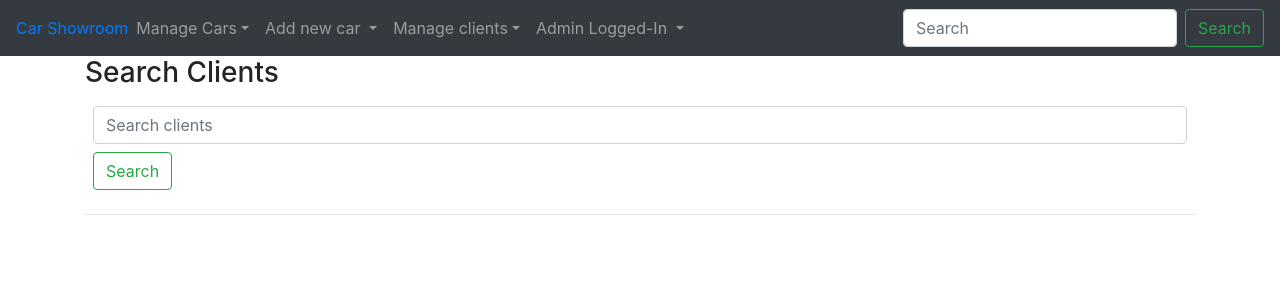
After one commit to ashur-k/CI-MS3-Car-Showroom, a Flask app: page /client_blueprint/view_all_clients in a window 1280 px wide. The commit adds this page. Shown: the top 300 px of the page. Run offline with Flask 2, Linux system fonts and the light colour scheme; data that the repository does not hold is empty; some libraries are stand-ins or nearby versions.

Commit message:
errors found in testing and dealt with and updated sold cars and view clients functionality

```diff
--- a/admin/templates/admin_base.html
+++ b/admin/templates/admin_base.html
@@ -38,8 +38,9 @@
         <div class="dropdown-menu" aria-labelledby="navbarDropdown">
             <a class="dropdown-item" href="{{url_for('admin.add_car_company')}}">Add Car Make/Model</a>
                 <div class="dropdown-divider"></div>
-            <a class="dropdown-item" href="{{url_for('admin.update_car_info')}}">Edit existing Car Make/Model/info</a>
-
+            <a class="dropdown-item" href="{{url_for('admin.update_car_info')}}">Edit existing Car Info</a>
+            <div class="dropdown-divider"></div>
+             <a class="dropdown-item" href="{{url_for('client_blueprint.sold_cars')}}">Sold cars</a>
         </div>
       </li>
       <li class="nav-item dropdown">
@@ -56,6 +57,8 @@
         <a class="nav-link dropdown-toggle" href="#" id="admin_logged_in" role="button" data-toggle="dropdown" aria-haspopup="true" aria-expanded="false">Manage clients</a>
         <div class="dropdown-menu" aria-labelledby="navbarDropdown">
           <a class="dropdown-item" href="{{url_for('client_blueprint.add_new_client')}}">Add new clients</a>
+          <div class="dropdown-divider"></div>
+          <a class="dropdown-item" href="{{url_for('client_blueprint.view_all_clients')}}">View all clients</a>
           <div class="dropdown-divider"></div>
               <form action="{{url_for('client_blueprint.client_search')}}" method="POST" class="p-2">
                 <input class="form-control mr-sm-2" id="client_search" name="search" type="client_search" placeholder="Search clients" aria-label="Search" required>
--- a/admin/templates/starter_car_edit.html
+++ b/admin/templates/starter_car_edit.html
@@ -41,7 +41,7 @@
       <input class="form-control" id="new_reg_num" name="reg_num" value="{{ new_reg_num }}" type="text" required>
  {% else %}
  <label for="reg_no">Fill-in new registration number if you want to update</label>
-      <input class="form-control" id="new_reg_num" name="reg_num" value="{{ car_coll.reg_num }}" type="text" required>
+      <input class="form-control" name="reg_num" value="{{ car_coll.reg_num }}" type="text" required>
  {% endif %}
 
 
--- a/clients/clients.py
+++ b/clients/clients.py
@@ -113,6 +113,7 @@ def client_search():
     find_client_name = mongo.db.client_info.find({'full_name': request.form['search']})
     find_client_email = mongo.db.client_info.find({'email': request.form['search']})
     find_client_phone = mongo.db.client_info.find({'phone': request.form['search']})
+    find_client_from_car_registration = mongo.db.client_info.find({'reg_num': request.form['search']})
 
     if find_client_name.count() > 0:
         client_name = 'with name ' + request.form['search']
@@ -125,6 +126,10 @@ def client_search():
     elif find_client_phone.count() > 0:
         client_phone = 'with phone ' + request.form['search']
         return render_template('client_search.html', admin_cars_make=mongo.db.car_make.find(), clients=find_client_phone, client=client_phone)
+
+    elif find_client_from_car_registration.count() > 0:
+        car_reg = 'with car registration ' + request.form['search']
+        return render_template('client_search.html', admin_cars_make=mongo.db.car_make.find(), clients=find_client_from_car_registration, client=car_reg)
 
     return render_template('client_search.html', admin_cars_make=mongo.db.car_make.find())
 
@@ -146,8 +151,22 @@ def view(reg_num):
     return render_template('view_car.html', admin_cars_make=admin_cars_make, car_info=car_info)
 
 
+@client_blueprint.route('/sold_cars/')
+def sold_cars():
+    sold_cars = mongo.db.sold_cars.find()
+    admin_cars_make = mongo.db.car_make.find()
+    return render_template('sold_cars.html', admin_cars_make=admin_cars_make, sold_cars=sold_cars)
+
+
 @client_blueprint.route('/sold_car_info/<reg_num>/')
 def sold_car_info(reg_num):
     car_info = mongo.db.sold_cars.find_one({'reg_num': reg_num})
     admin_cars_make = mongo.db.car_make.find()
     return render_template('sold_car_info.html', admin_cars_make=admin_cars_make, car_info=car_info)
+
+
+@client_blueprint.route('/view_all_clients')
+def view_all_clients():
+    client_info = mongo.db.client_info.find()
+    admin_cars_make = mongo.db.car_make.find()
+    return render_template('view_clients.html', admin_cars_make=admin_cars_make, clients_info=client_info)
--- /dev/null
+++ b/clients/templates/view_clients.html
@@ -0,0 +1,128 @@
+{% extends 'admin_base.html' %} {% block content %}
+<div class="container">
+<div class="row">
+<div class="col-md-12">
+<h3>Search Clients</h3>
+</div>
+
+<div class="col-md-12">
+<form action="{{url_for('client_blueprint.client_search')}}" method="POST" class="p-2">
+    <input class="form-control mr-sm-2" id="client_search" name="search" type="client_search" placeholder="Search clients" aria-label="Search" required>
+    <button class="btn btn-outline-success mt-2" type="submit">Search</button>
+</form>
+</div>
+
+</div><hr>
+
+</div>
+{% for clients in clients_info %}
+<div class="container pb-3 mt-4">
+  <h3 class="mb-3">Client View:</h3>
+  <div class="row">
+    <div class="col-sm-6">
+      <div class="card" style="width: 18rem;">
+        <img
+          class="card-img-top"
+          src="{{ clients.car_image_url }}"
+          alt="Card image cap"
+        />
+        <div class="card-body">
+          <h5 class="card-title">Car make: {{ clients.car_make }}</h5>
+
+          <p class="card-text">Car model: {{ clients.car_model }}</p>
+        </div>
+        <ul class="list-group list-group-flush">
+          <li class="list-group-item">Car reg num: {{ clients.reg_num }}</li>
+          <li class="list-group-item">
+            Registration Year: {{ clients.registration_year }}
+          </li>
+        </ul>
+
+        {% if clients.car_status == 'car_is_sold' %}
+        <a
+          href="{{url_for('client_blueprint.sold_car_info', reg_num=clients.reg_num)}}"
+          class="btn btn-dark btn-sm m-1"
+          >See full car info</a
+        >
+        <p class="lead text-center" style="color: red; font-weight: bolder;">
+          This car is sold.
+        </p>
+        {% else %}
+        <a
+          href="{{url_for('client_blueprint.view', reg_num=clients.reg_num)}}"
+          class="btn btn-dark btn-sm m-1"
+          >See full car info</a
+        >
+        <a
+          href="{{url_for('admin.car_sold_form', reg_num=clients.reg_num, client_id=clients._id)}}"
+          class="btn btn-sm bg-dark m-1"
+          style="color: white;"
+          >Car sold</a
+        >
+        {%endif%}
+      </div>
+    </div>
+
+    <div class="col-sm-6">
+      <h3>Client's information</h3>
+      <p>Client Name: {{ clients.full_name }}</p>
+      <p>Client Email: {{ clients.email }}</p>
+      <p>Client phone: {{ clients.phone}}</p>
+
+      <p>Best time to contact: {{ clients.best_time_to_contact }}</p>
+      <p>Best date to contact: {{ clients.best_date_to_contact}}</p>
+
+      {% if clients.appiontment_time %}
+      <p class="lead m-2">
+        <mark>
+          Appiontment time:<strong>{{clients.appiontment_time}}</strong>
+        </mark>
+      </p>
+      <p class="lead m-2">
+        <mark
+          >Appiontment date:<strong> {{clients.appiontment_date}}</strong></mark
+        >
+      </p>
+      <p class="m-2">
+        <mark
+          >Client Instructions:
+          <p class="m-2">{{clients.client_related_notes}}</p></mark
+        >
+      </p>
+      {% else %}
+      <p class="lead m-2">
+        Appiontment time: Client has not been contacted yet
+      </p>
+
+      {%endif%}
+
+      <div class="col-sm-12 p-0 m-0">
+        <a
+          class="btn btn-sm bg-dark m-1"
+          style="color: white;"
+          data-toggle="modal"
+          data-target="#appiontment{{ clients._id }}"
+          >Client bookings</a
+        >
+        <button
+          type="button"
+          class="btn btn-danger btn-sm m-1"
+          data-toggle="modal"
+          data-target="#modal{{ clients._id }}"
+        >
+          Delete client
+        </button>
+        <button
+          type="button"
+          class="btn btn-dark btn-sm m-1"
+          data-toggle="modal"
+          data-target="#removeFromDashboard{{ clients._id }}"
+        >
+          Remove client from dashboard
+        </button>
+      </div>
+    </div>
+  </div>
+</div>
+{% endfor %}
+{%endblock%}
```
Also changed, not shown: admin/admin.py (+8 -5 lines), clients/templates/client_search.html (+12 -0 lines), clients/templates/sold_cars.html (added, +63 -0 lines).
